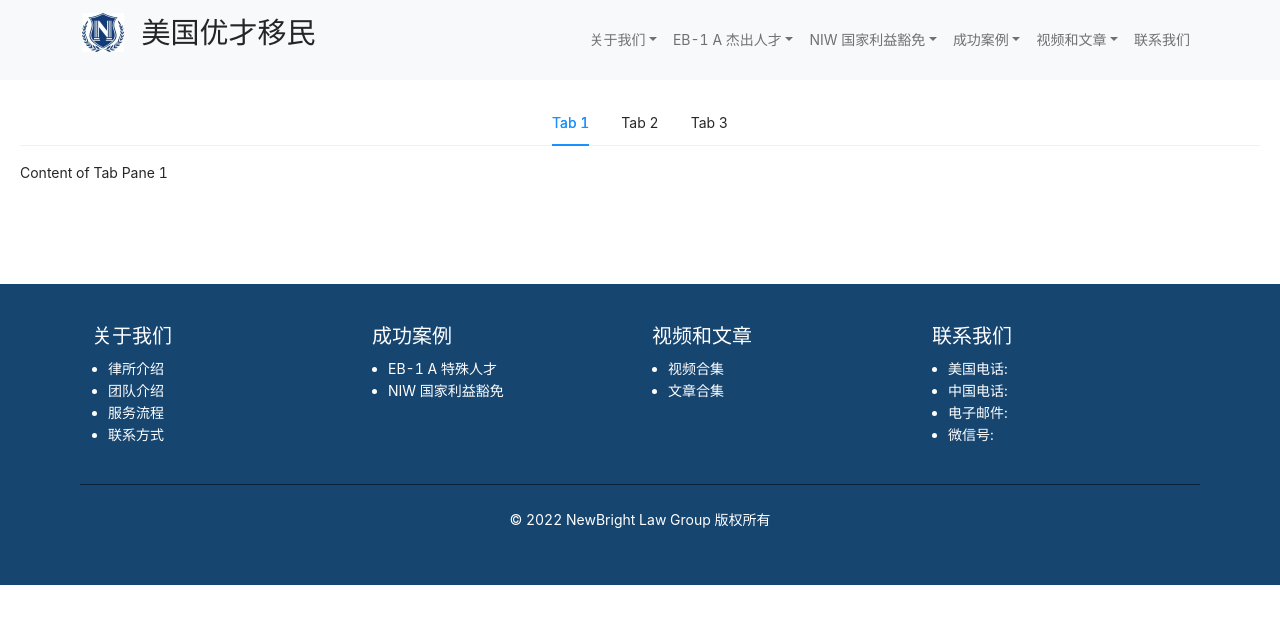
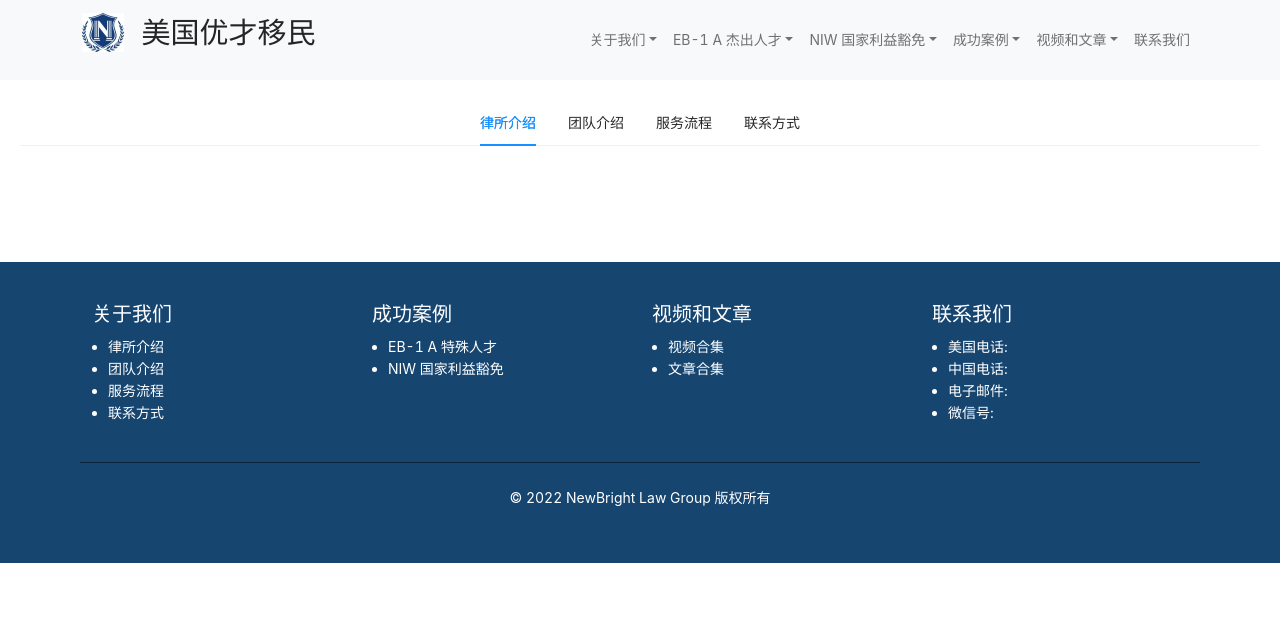
Before and after one commit to jinqili0310/NewBrightLaw, a Next.js app: page /about-us in a window 1280 px wide. Shown: the top 624 px of the page. Built offline with nearby package versions, Linux system fonts and the light colour scheme.

Commit message:
about us

```diff
--- a/components/NavMenu.js
+++ b/components/NavMenu.js
@@ -1,9 +1,9 @@
 /*
  * @Author: Jinqi Li
  * @Date: 2022-10-19 01:03:25
- * @LastEditors: jinqili0310 jinqi.li.310@gmail.com
- * @LastEditTime: 2022-11-08 17:15:38
- * @FilePath: \newbrightlaw\components\NavMenu.js
+ * @LastEditors: Jinqi Li
+ * @LastEditTime: 2022-11-08 22:49:47
+ * @FilePath: /NewBrightLaw/components/NavMenu.js
  */
 import React, { useState } from "react";
 import {
@@ -23,7 +23,7 @@ export default function NavMenu() {
       <Container>
         <Navbar.Brand href="/">
           <img
-            alt=""
+            alt="newbright"
             src="/newbright-icon2.jpg"
             width="42"
             height="39"
--- /dev/null
+++ b/data/about-us.js
@@ -0,0 +1,27 @@
+/*
+ * @Author: Jinqi Li
+ * @Date: 2022-11-08 22:51:10
+ * @LastEditors: Jinqi Li
+ * @LastEditTime: 2022-11-08 22:56:31
+ * @FilePath: /NewBrightLaw/data/about-us.js
+ */
+const AboutUsData = [
+  {
+    label: `律所介绍`,
+    children: ``,
+  },
+  {
+    label: `团队介绍`,
+    children: ``,
+  },
+  {
+    label: `服务流程`,
+    children: ``,
+  },
+  {
+    label: `联系方式`,
+    children: ``,
+  },
+];
+
+export {AboutUsData}
--- a/pages/about-us.js
+++ b/pages/about-us.js
@@ -1,23 +1,23 @@
 /*
  * @Date: 2022-11-08 17:03:51
- * @LastEditors: jinqili0310 jinqi.li.310@gmail.com
- * @LastEditTime: 2022-11-08 17:13:33
- * @FilePath: \newbrightlaw\pages\about-us.js
+ * @LastEditors: Jinqi Li
+ * @LastEditTime: 2022-11-09 00:11:55
+ * @FilePath: /NewBrightLaw/pages/about-us.js
  */
 import React from "react";
 import { Tabs } from 'antd';
+import { AboutUsData } from "../data/about-us";
 
 export default function AboutUs() {
   return (
     <Tabs
     defaultActiveKey="1"
     centered
-    items={new Array(3).fill(null).map((_, i) => {
-      const id = String(i + 1);
+    items={AboutUsData.map((item, i) => {
       return {
-        label: `Tab ${id}`,
-        key: id,
-        children: `Content of Tab Pane ${id}`,
+        label: item.label,
+        key: i+1,
+        children: item.children,
       };
     })}
     style={{margin: "100px 20px"}}
```
